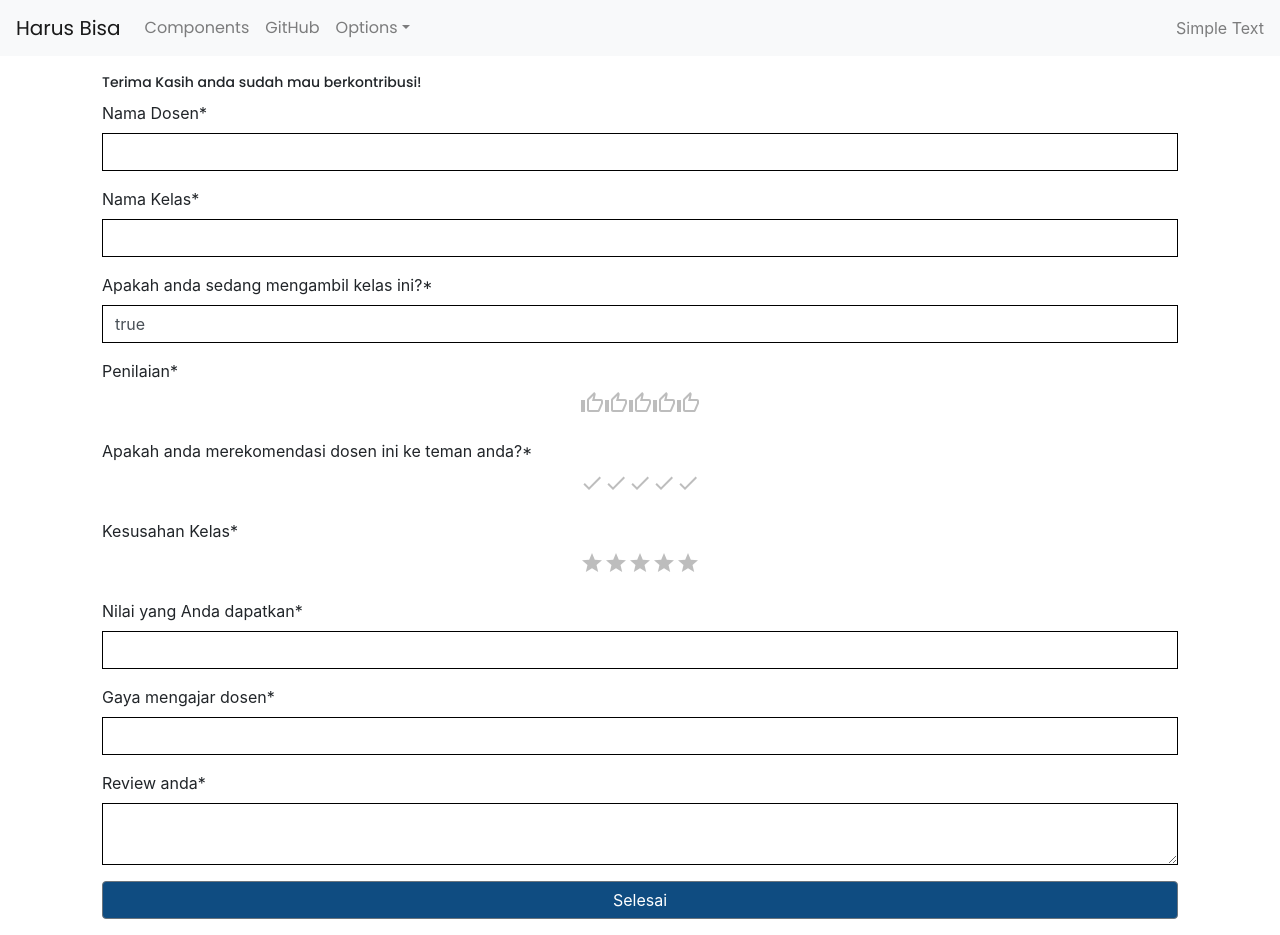
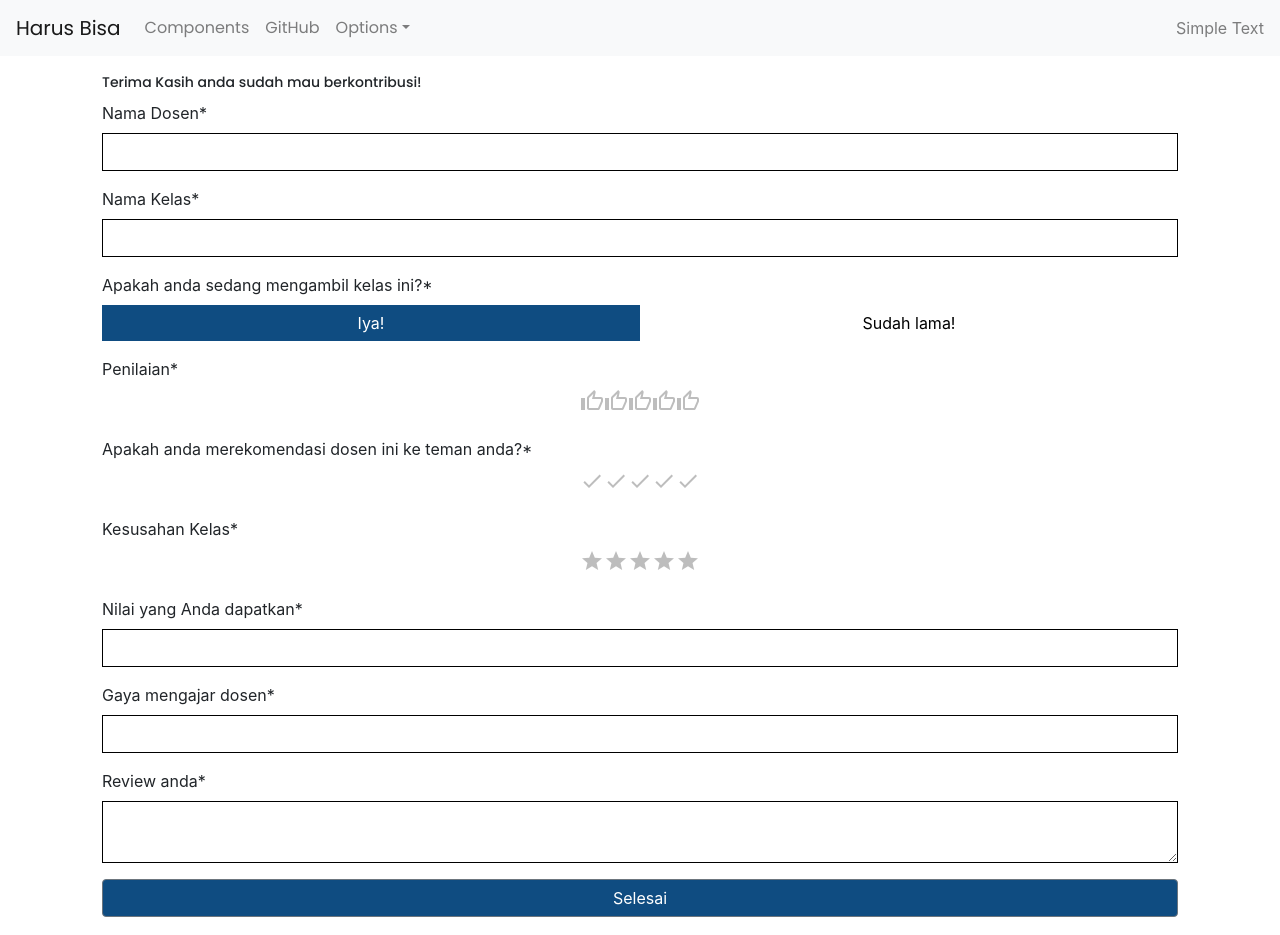
Before and after one commit to Harus-Bisa/frontendv2, a React (Create React App) app in the folder hb-v2/: page /review/add in a window 1280 px wide. Built offline with nearby package versions, Linux system fonts and the light colour scheme.

Commit message:
review form

```diff
--- a/hb-v2/src/components/Form/ReviewForm.js
+++ b/hb-v2/src/components/Form/ReviewForm.js
@@ -1,6 +1,6 @@
 import React from "react";
 import {connect} from "react-redux";
-import { Form, FormGroup, Label, Input, Button } from "reactstrap";
+import { FormGroup, Label, Input, Button } from "reactstrap";
 import Rating from "@material-ui/lab/Rating";
 import { ThumbUp, ThumbUpOutlined, Check, CheckOutlined } from "@material-ui/icons";
 
@@ -24,13 +24,13 @@ function ReviewForm(props){
             flexDirection:'column'
         },
         ratingSpan:{
-            alignSelf:'center'
+            alignSelf:'center',
         }
     }
     return(
         <div className="container content">
             <h5>Terima Kasih anda sudah mau berkontribusi!</h5>
-            <Form onSubmit={submit}>
+            <form onSubmit={submit}>
                 <FormGroup>
                     <Label>Nama Dosen*</Label>
                     <Input type="text" id="profName" value={profName} required onChange={(event) => setProfName(event.target.value)}/>
@@ -39,9 +39,12 @@ function ReviewForm(props){
                     <Label>Nama Kelas*</Label>
                     <Input type="text" id="courseName" value={courseName} required onChange={(event) => setCourseName(event.target.value)}/>
                 </FormGroup>
-                <FormGroup>
+                <FormGroup style={style.ratingBox}>
                     <Label>Apakah anda sedang mengambil kelas ini?*</Label>
-                    <Input type="text" id="currentlyTaking" value={currentlyTaking} required onChange={(event) => setCurrentlyTaking(event.target.value)}/>
+                    <div className="button-group-container" id="currentlyTaking">
+                        <Button id="currentlyTaking-Yes" onChange={() => setCurrentlyTaking(true)} className={currentlyTaking ? "button-group-selected" : "button-group"}>Iya!</Button>
+                        <Button id="currentlyTaking-No" onChange={() => setCurrentlyTaking(false)} className={!currentlyTaking ? "button-group-selected" : "button-group"}>Sudah lama!</Button>
+                    </div>
                 </FormGroup>
                 <FormGroup style={style.ratingBox}>
                     <Label>Penilaian*</Label>
@@ -82,7 +85,7 @@ function ReviewForm(props){
                     <Input type="textarea" id="review" value={review} required onChange={(event) => setReview(event.target.value)}/>
                 </FormGroup>
                 <Button className="blue-button" submit style={{width:'100%'}}>Selesai</Button>
-            </Form>
+            </form>
         </div>
     )
 }
--- a/hb-v2/src/css/index.css
+++ b/hb-v2/src/css/index.css
@@ -99,6 +99,24 @@ button, button:active, button:focus{
   color: black;
 }
 
+.button-group-container{
+  width: 100%;
+  display: flex;
+}
+.button-group{
+  border-radius: 0;
+  border: 0;
+  background-color: transparent;
+  color: black;
+  width: 50%;
+}
+.button-group-selected{
+  background-color: var(--hb-blue);
+  color: white;
+  border-radius: 0;
+  border: 0;
+  width: 50%;
+}
 .form-control{
   border: 1px solid #000000;
   box-sizing: border-box;
```
